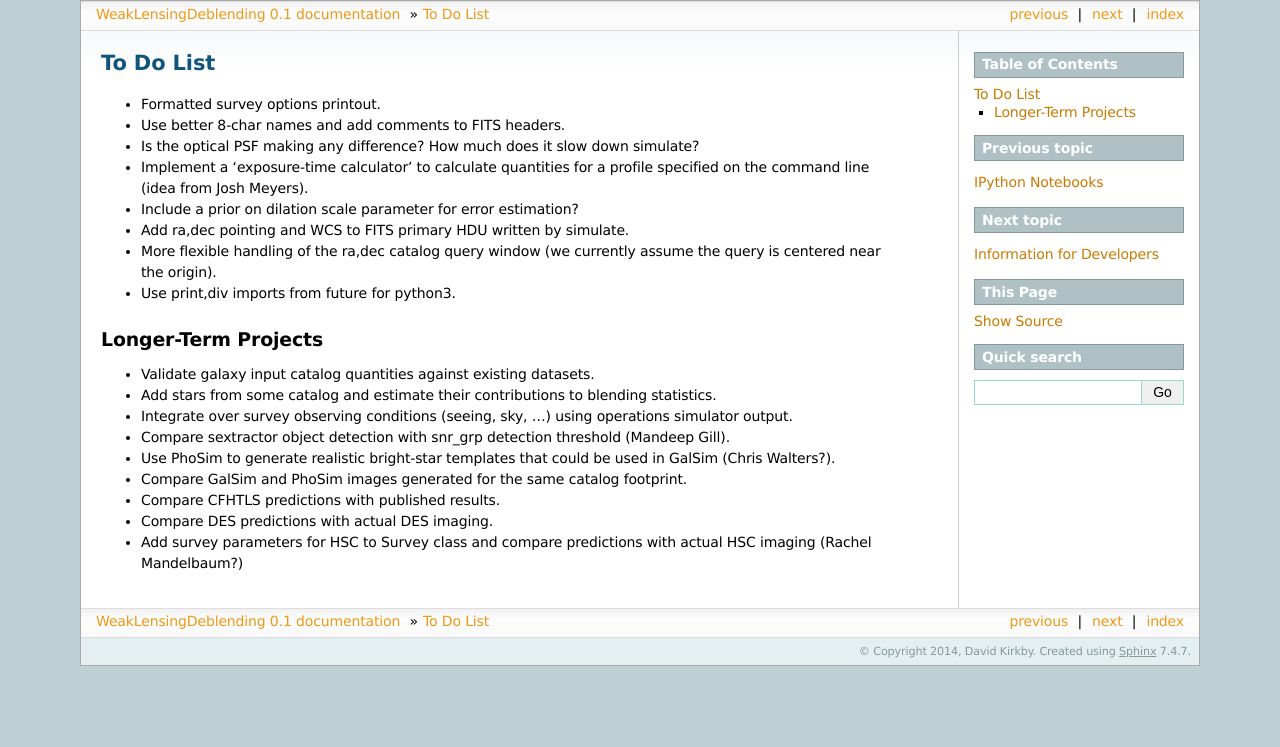
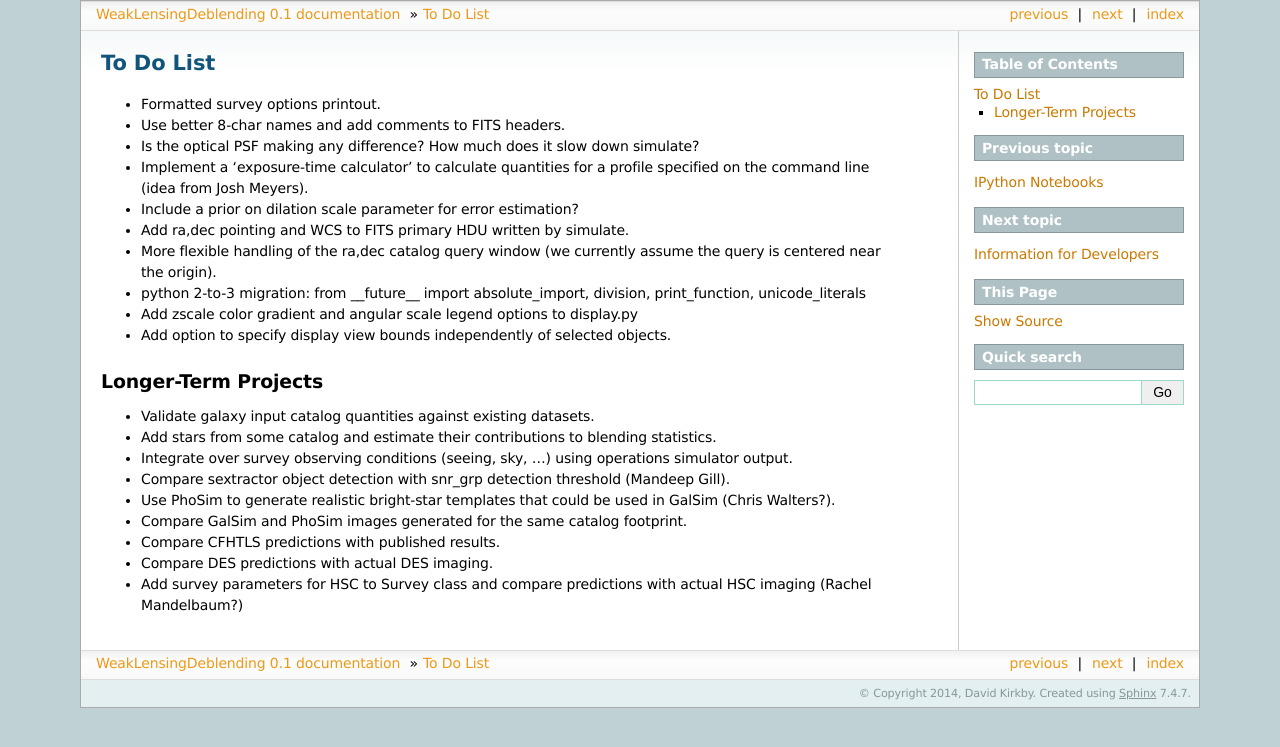
Before and after one commit to LSSTDESC/WeakLensingDeblending, a Sphinx documentation site: the page built from docs/todo.rst, in a window 1280 px wide. Shown: the top 747 px of the page. Built offline with Sphinx 7.4.7, drawn with Linux system fonts in a browser that asks for light colours.

Commit message:
TODO updates

```diff
--- a/docs/todo.rst
+++ b/docs/todo.rst
@@ -8,7 +8,9 @@ To Do List
 * Include a prior on dilation scale parameter for error estimation?
 * Add ra,dec pointing and WCS to FITS primary HDU written by simulate.
 * More flexible handling of the ra,dec catalog query window (we currently assume the query is centered near the origin).
-* Use print,div imports from future for python3.
+* python 2-to-3 migration: from __future__ import absolute_import, division, print_function, unicode_literals
+* Add zscale color gradient and angular scale legend options to display.py
+* Add option to specify display view bounds independently of selected objects.
 
 Longer-Term Projects
 --------------------
```
